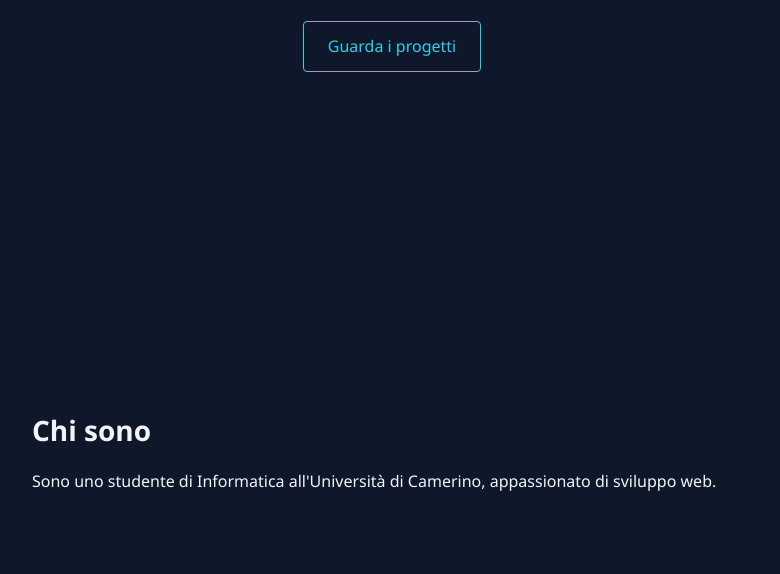
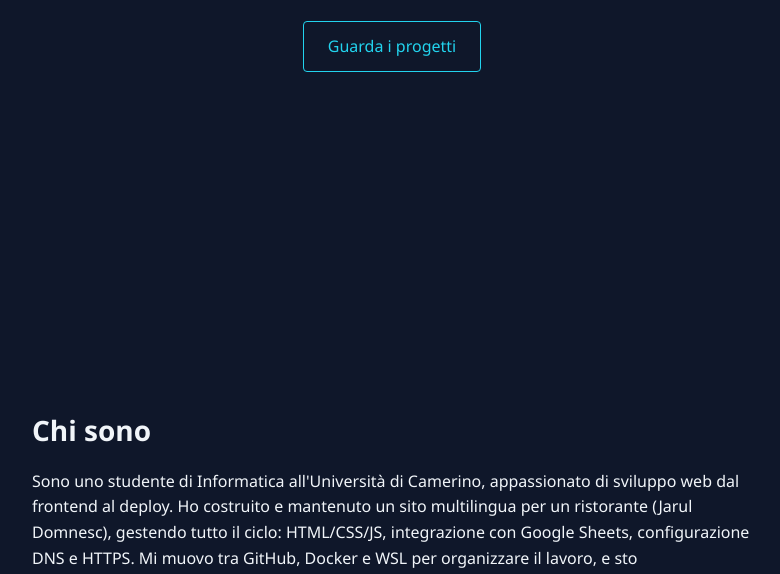
Before and after one commit to Dut17/Sito-Web, a website built with Vite: page index.html in a window 1280 px wide. Shown: the part 376-950 px from the top of the page, without its empty margins (248-1028 px from the left). Built offline with nearby package versions, Linux system fonts and the light colour scheme; files whose address does not match are found by name.

Commit message:
Testo definitivo sezione About

```diff
--- a/index.html
+++ b/index.html
@@ -26,8 +26,7 @@
       <div class="about__container">
         <h2 class="about__title" id="about-title">Chi sono</h2>
         <p class="about__text">
-          Sono uno studente di Informatica all'Università di Camerino, appassionato di sviluppo web.
-          <!-- Testo completo da definire insieme -->
+          Sono uno studente di Informatica all'Università di Camerino, appassionato di sviluppo web dal frontend al deploy. Ho costruito e mantenuto un sito multilingua per un ristorante (Jarul Domnesc), gestendo tutto il ciclo: HTML/CSS/JS, integrazione con Google Sheets, configurazione DNS e HTTPS. Mi muovo tra GitHub, Docker e WSL per organizzare il lavoro, e sto approfondendo reti e basi di dati all'università.
         </p>
       </div>
     </section>
```
